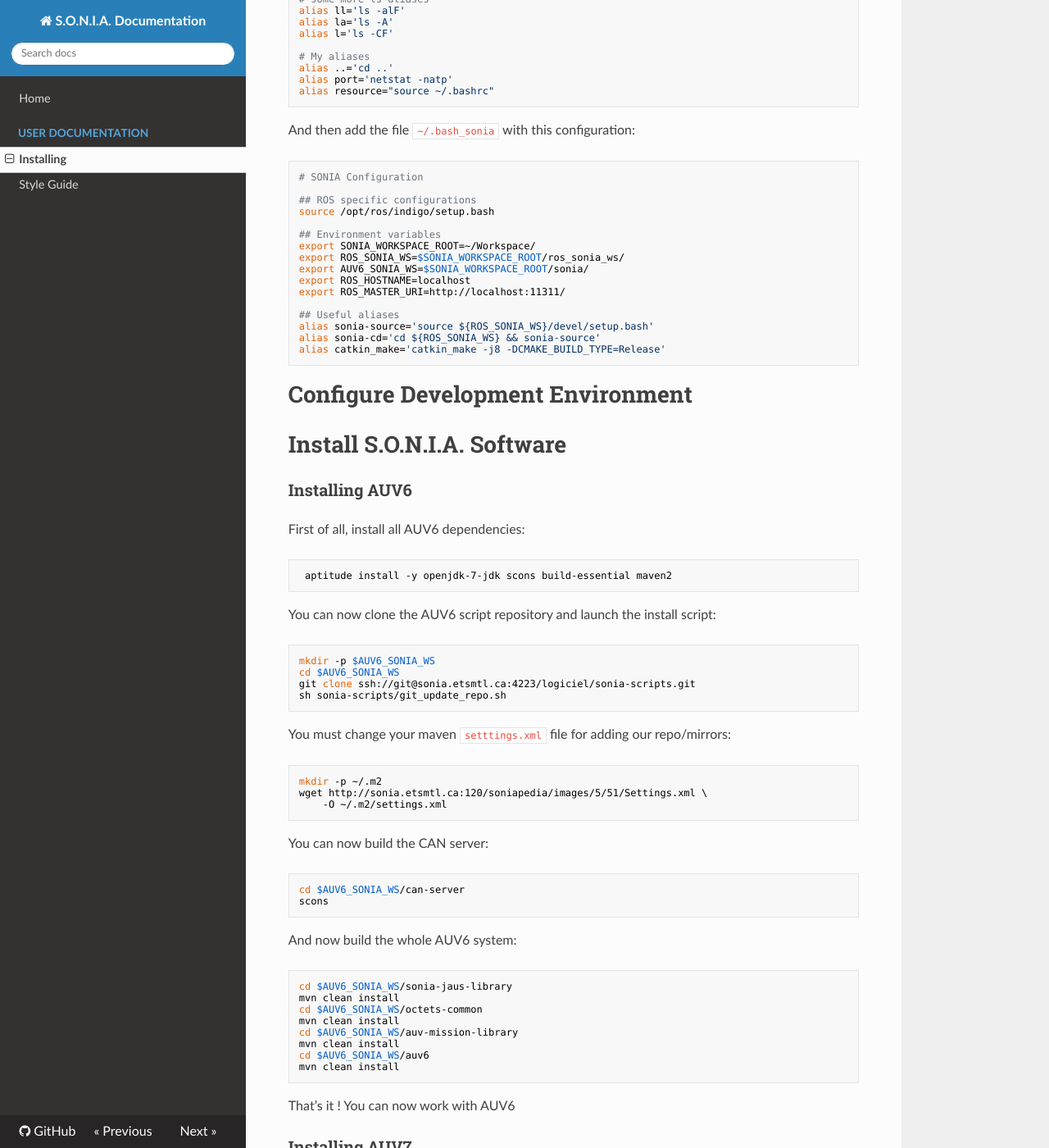
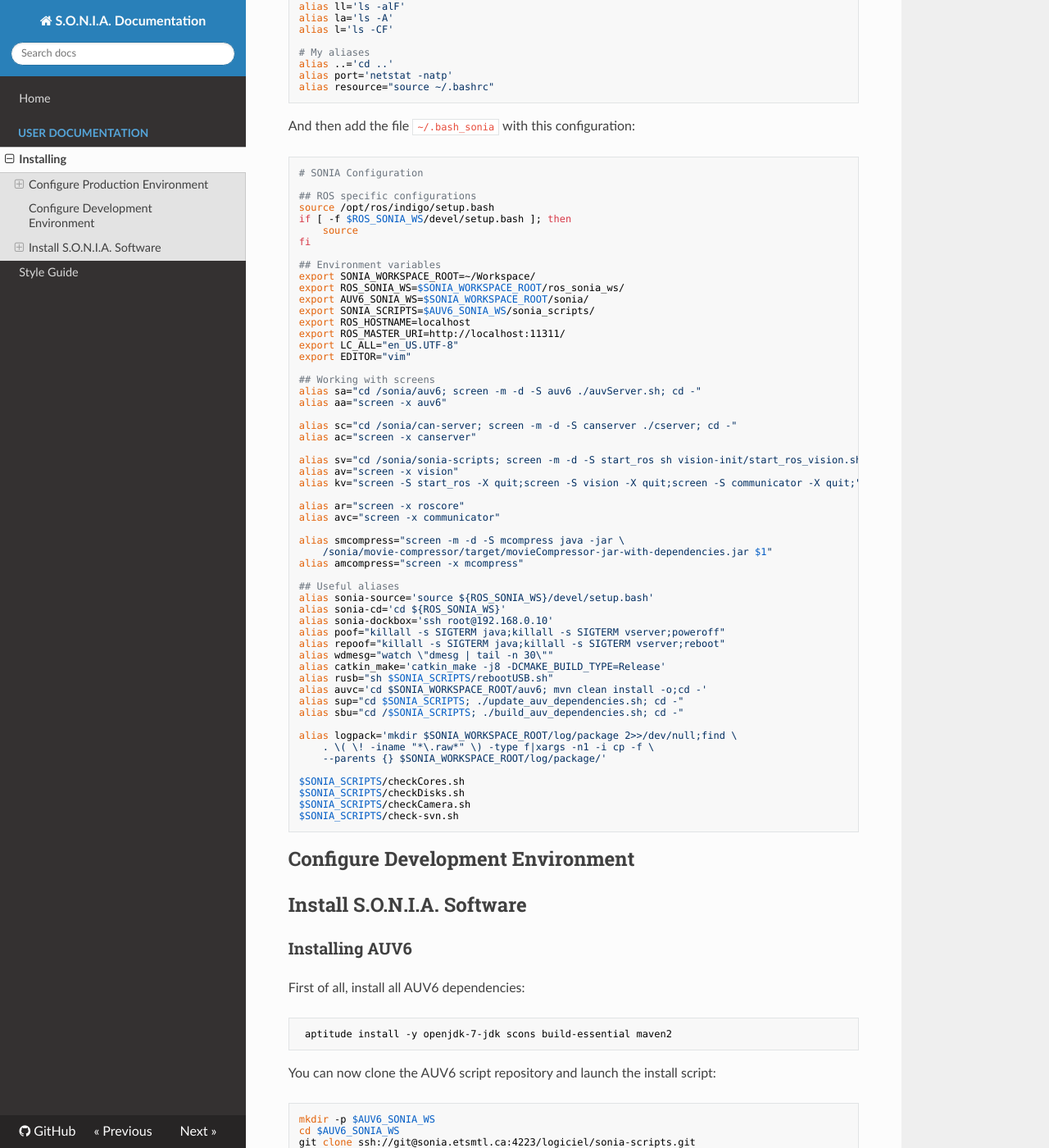
Before and after one commit to sonia-auv/documentation, an MkDocs documentation site: the page built from docs/installing.md, in a window 1280 px wide and 1400 px high, scrolled down 3688 px. Shown: the whole window at 82% size. Built offline with MkDocs 1.6.1, drawn with Linux system fonts in a browser that asks for light colours; nearby versions of some CDN libraries; old or Windows-style settings are respelled for this version of MkDocs; some of the changed text lies outside the part shown.

Commit message:
Adding some aliases on bash_sonia

```diff
--- a/docs/installing.md
+++ b/docs/installing.md
@@ -21,7 +22,8 @@
 - [Configure Development Environment](#S-Development)
 - [Install our softwares](#S-Software)
 
-# <a name="S-Production"></a>Configure Production Environment
+Configure Production Environment
+--------------------------------
 
 
 ### Use `root` as default user
@@ -185,23 +187,67 @@
 
 	## ROS specific configurations
 	source /opt/ros/indigo/setup.bash
+	if [ -f $ROS_SONIA_WS/devel/setup.bash ]; then
+	    source
+	fi
 
 	## Environment variables
 	export SONIA_WORKSPACE_ROOT=~/Workspace/
 	export ROS_SONIA_WS=$SONIA_WORKSPACE_ROOT/ros_sonia_ws/
 	export AUV6_SONIA_WS=$SONIA_WORKSPACE_ROOT/sonia/
+	export SONIA_SCRIPTS=$AUV6_SONIA_WS/sonia_scripts/
 	export ROS_HOSTNAME=localhost
 	export ROS_MASTER_URI=http://localhost:11311/
+	export LC_ALL="en_US.UTF-8"
+	export EDITOR="vim"
+
+	## Working with screens
+	alias sa="cd /sonia/auv6; screen -m -d -S auv6 ./auvServer.sh; cd -"
+	alias aa="screen -x auv6"
+
+	alias sc="cd /sonia/can-server; screen -m -d -S canserver ./cserver; cd -"
+	alias ac="screen -x canserver"
+
+	alias sv="cd /sonia/sonia-scripts; screen -m -d -S start_ros sh vision-init/start_ros_vision.sh;cd -"
+	alias av="screen -x vision"
+	alias kv="screen -S start_ros -X quit;screen -S vision -X quit;screen -S communicator -X quit;"
+
+	alias ar="screen -x roscore"
+	alias avc="screen -x communicator"
+
+	alias smcompress="screen -m -d -S mcompress java -jar \
+	    /sonia/movie-compressor/target/movieCompressor-jar-with-dependencies.jar $1"
+	alias amcompress="screen -x mcompress"
 
 	## Useful aliases
 	alias sonia-source='source ${ROS_SONIA_WS}/devel/setup.bash'
-	alias sonia-cd='cd ${ROS_SONIA_WS} && sonia-source'
+	alias sonia-cd='cd ${ROS_SONIA_WS}'
+	alias sonia-dockbox='ssh root@192.168.0.10'
+	alias poof="killall -s SIGTERM java;killall -s SIGTERM vserver;poweroff"
+	alias repoof="killall -s SIGTERM java;killall -s SIGTERM vserver;reboot"
+	alias wdmesg="watch \"dmesg | tail -n 30\""
 	alias catkin_make='catkin_make -j8 -DCMAKE_BUILD_TYPE=Release'
+	alias rusb="sh $SONIA_SCRIPTS/rebootUSB.sh"
+	alias auvc='cd $SONIA_WORKSPACE_ROOT/auv6; mvn clean install -o;cd -'
+	alias sup="cd $SONIA_SCRIPTS; ./update_auv_dependencies.sh; cd -"
+	alias sbu="cd /$SONIA_SCRIPTS; ./build_auv_dependencies.sh; cd -"
+
+	alias logpack='mkdir $SONIA_WORKSPACE_ROOT/log/package 2>>/dev/null;find \
+	    . \( \! -iname "*\.raw*" \) -type f|xargs -n1 -i cp -f \
+	    --parents {} $SONIA_WORKSPACE_ROOT/log/package/'
+
+	$SONIA_SCRIPTS/checkCores.sh
+	$SONIA_SCRIPTS/checkDisks.sh
+	$SONIA_SCRIPTS/checkCamera.sh
+	$SONIA_SCRIPTS/check-svn.sh
 
 
-# <a name="S-Development"></a>Configure Development Environment
+Configure Development Environment
+---------------------------------
 
-# <a name="S-Software"></a>Install S.O.N.I.A. Software
+
+Install S.O.N.I.A. Software
+---------------------------
 
 ### Installing AUV6
 
```
Also changed, not shown: other parts of docs/installing.md (+2 -1 lines).
